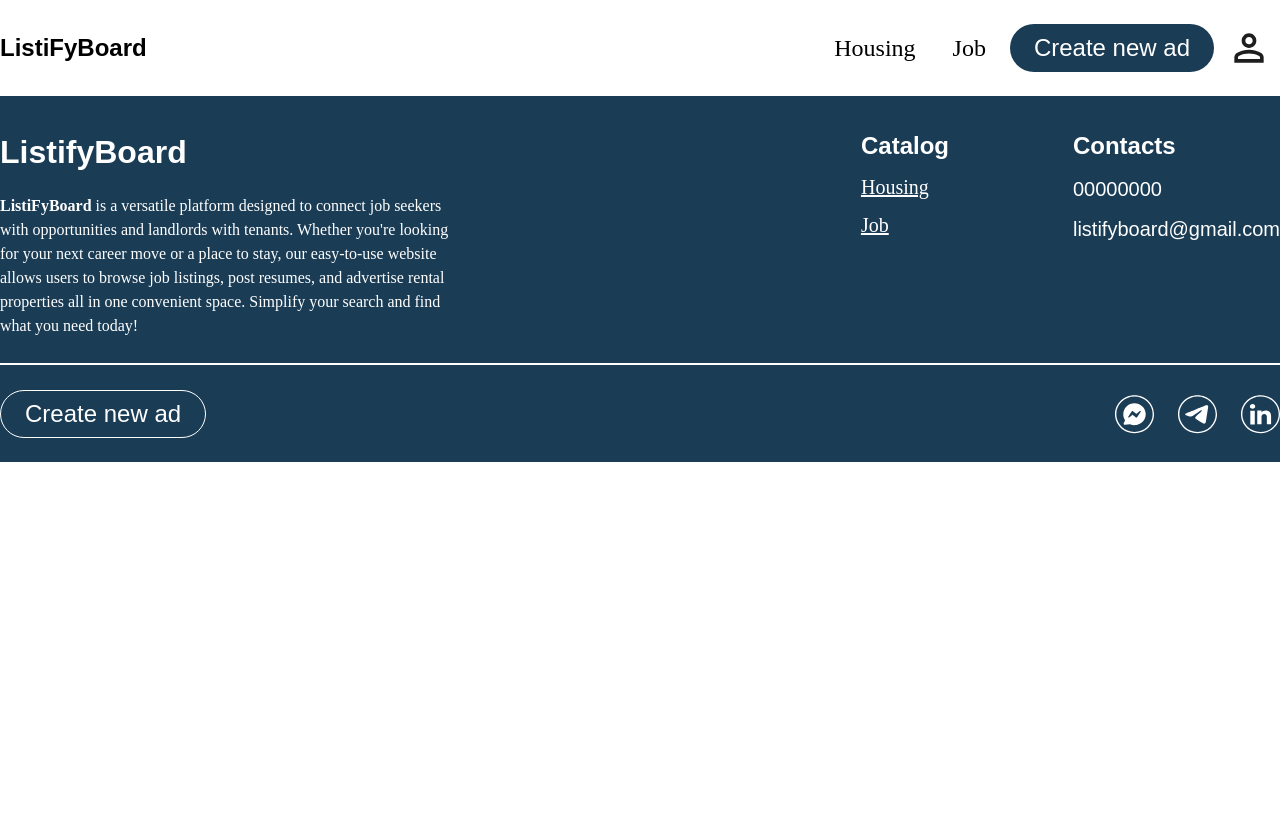
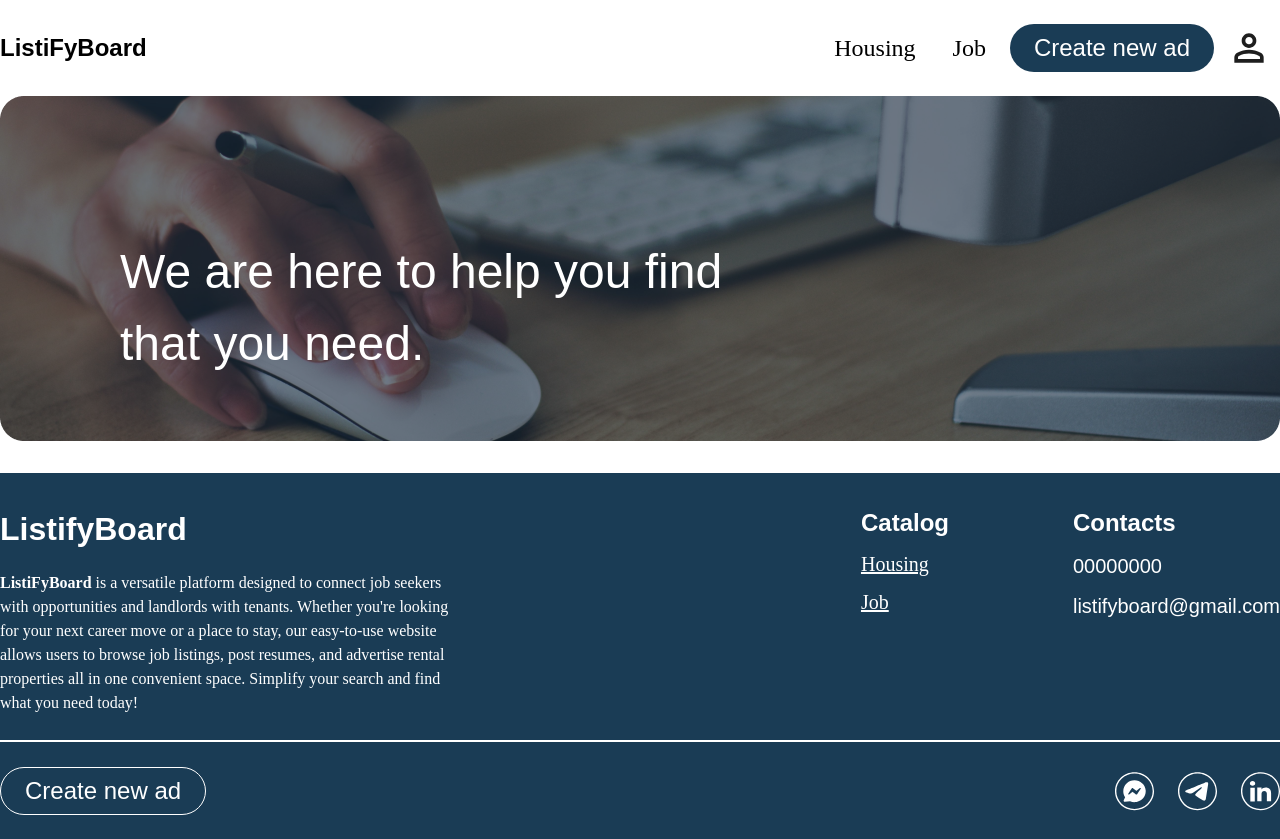
Before and after one commit to listifyboardd/Frontend, a Next.js app: page / in a window 1280 px wide. Before the commit the page ends 800 px from the top, so only its background shows below. Built offline with nearby package versions, Linux system fonts and the light colour scheme.

Commit message:
add bunner component

```diff
--- a/app/page.tsx
+++ b/app/page.tsx
@@ -1,10 +1,12 @@
 import Footer from './layout/Footer';
 import Header from './layout/Header';
+import Banner from './components/Banner';
 
 function Home() {
   return (
     <>
       <Header></Header>
+      <Banner></Banner>
       <Footer></Footer>
     </>
   );
```
